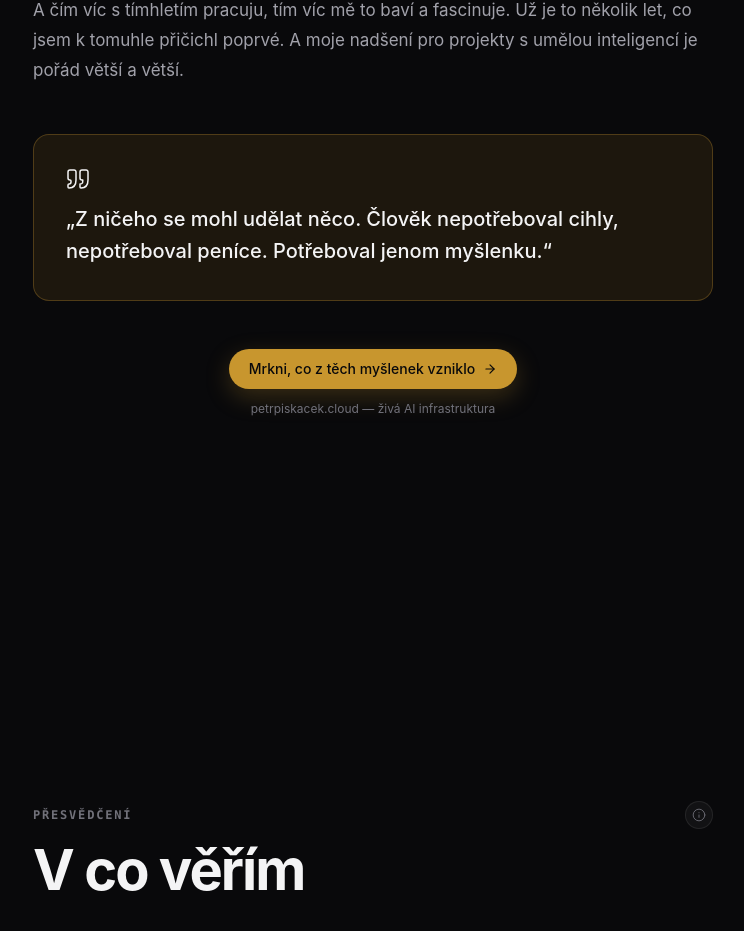
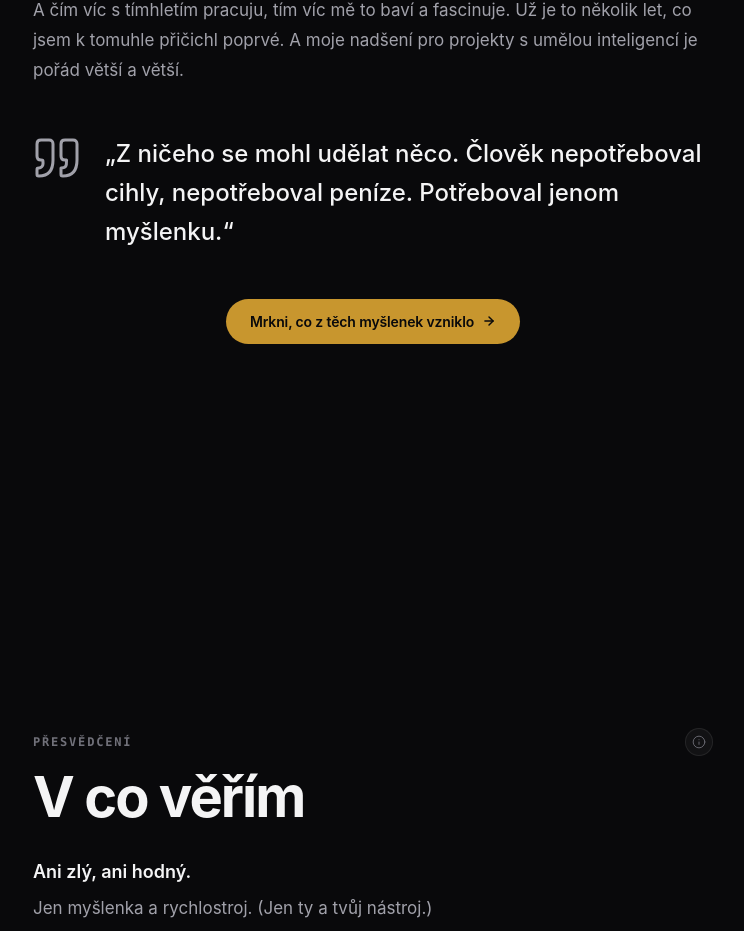
Before and after one commit to Peter-Pix/petrpiskacek.online, a Next.js app: page / in a window 1280 px wide. Shown: the part 1496-2427 px from the top of the page, without its empty margins (267-1011 px from the left). Built offline with nearby package versions, Linux system fonts and the light colour scheme.

Commit message:
fix(story): Apple styl citátu — bílé uvozovky, průhledné pozadí; tlačítko btn-apple-primary; odstraněn duplicitní text pod CTA

```diff
--- a/src/components/Story.tsx
+++ b/src/components/Story.tsx
@@ -31,18 +31,18 @@ export default function Story() {
           </p>
         </div>
 
-        {/* Pull quote */}
-        <div
-          className="my-12 rounded-2xl border p-6 md:p-8"
-          style={{
-            borderColor: "var(--badge-border)",
-            backgroundColor: "var(--badge-bg)",
-          }}
-        >
-          <QuoteIcon size={24} className="mb-3" />
-          <p className="text-lg font-medium leading-relaxed md:text-xl" style={{ color: "var(--text)" }}>
-            &bdquo;Z ničeho se mohl udělat něco. Člověk nepotřeboval cihly, nepotřeboval peníce. Potřeboval jenom myšlenku.&ldquo;
-          </p>
+        {/* Pull quote — Apple styl, bílý uvozovky, průhledný */}
+        <div className="my-12">
+          <div className="flex gap-4 md:gap-6">
+            <div className="flex-shrink-0" style={{ color: 'var(--text-secondary)' }}>
+              <QuoteIcon size={48} />
+            </div>
+            <div>
+              <p className="text-xl font-medium leading-relaxed md:text-2xl" style={{ color: 'var(--text)' }}>
+                &bdquo;Z ničeho se mohl udělat něco. Člověk nepotřeboval cihly, nepotřeboval peníze. Potřeboval jenom myšlenku.&ldquo;
+              </p>
+            </div>
+          </div>
         </div>
 
         {/* CTA — propojení s cloudem */}
@@ -51,12 +51,7 @@ export default function Story() {
             href="https://petrpiskacek.cloud"
             target="_blank"
             rel="noopener noreferrer"
-            className="group inline-flex items-center gap-2 rounded-full px-5 py-2.5 text-sm font-medium transition-all hover:scale-[1.02]"
-            style={{
-              backgroundColor: "var(--gold)",
-              color: "var(--text-inverse)",
-              boxShadow: "0 8px 24px rgba(200, 150, 46, 0.25)",
-            }}
+            className="btn-apple btn-apple-primary group inline-flex items-center gap-2"
           >
             Mrkni, co z těch myšlenek vzniklo
             <svg
@@ -65,21 +60,15 @@ export default function Story() {
               viewBox="0 0 24 24"
               fill="none"
               stroke="currentColor"
-              strokeWidth="2"
+              strokeWidth="2.5"
               strokeLinecap="round"
               strokeLinejoin="round"
-              className="transition-transform group-hover:translate-x-0.5"
+              className="transition-transform group-hover:translate-x-1"
             >
               <line x1="5" y1="12" x2="19" y2="12" />
               <polyline points="12 5 19 12 12 19" />
             </svg>
           </a>
-          <p
-            className="text-xs"
-            style={{ color: "var(--text-muted)" }}
-          >
-            petrpiskacek.cloud — živá AI infrastruktura
-          </p>
         </div>
       </div>
     </section>
```
